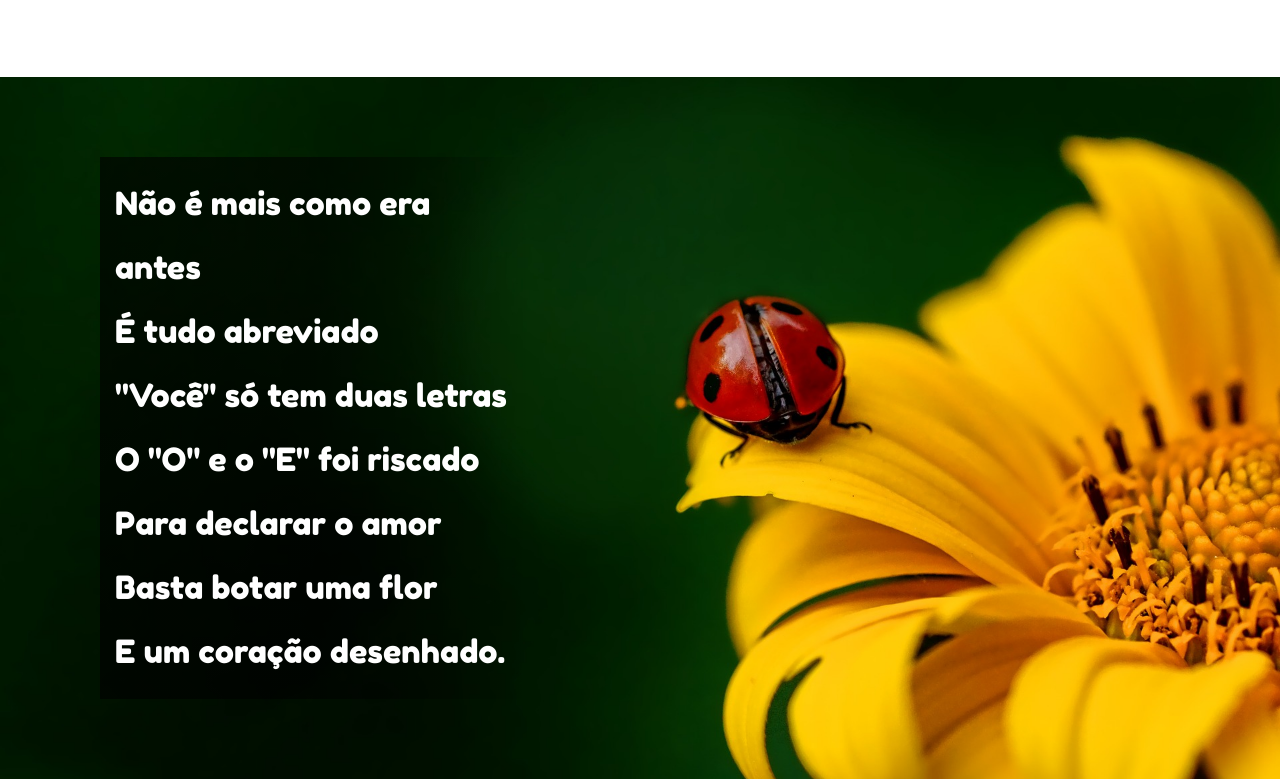
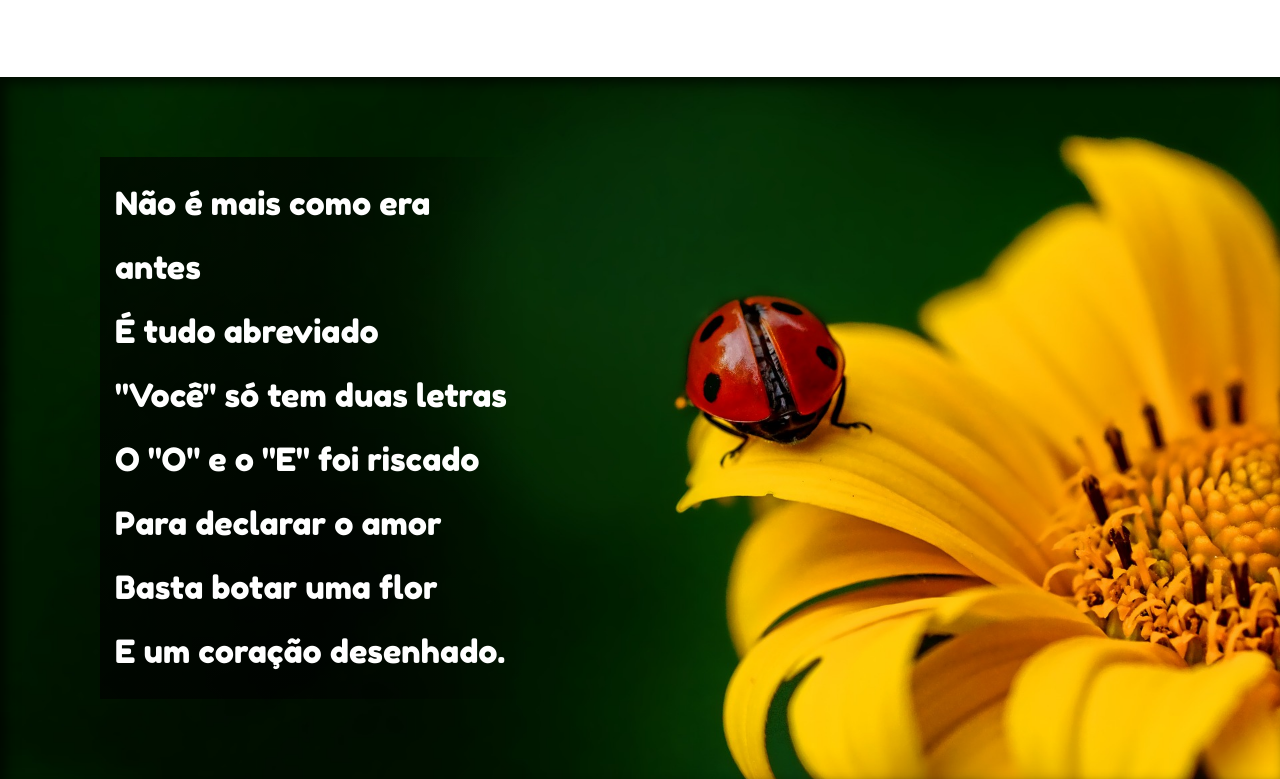
Before and after one commit to AnthonyRocha951/projeto-cordel, a plain HTML site: page index.html in a window 1280 px wide. Shown: the part 822-1601 px from the top of the page. Drawn offline with Linux system fonts and the light colour scheme.

```diff
--- a/css/style.css
+++ b/css/style.css
@@ -73,6 +73,7 @@
   background-size: cover;
   background-attachment: fixed;
   color: white;
+  box-shadow: inset 6px 6px 13px 0px rgba(0, 0, 0, 0.671);
 }
 
 .imagem p {
```
